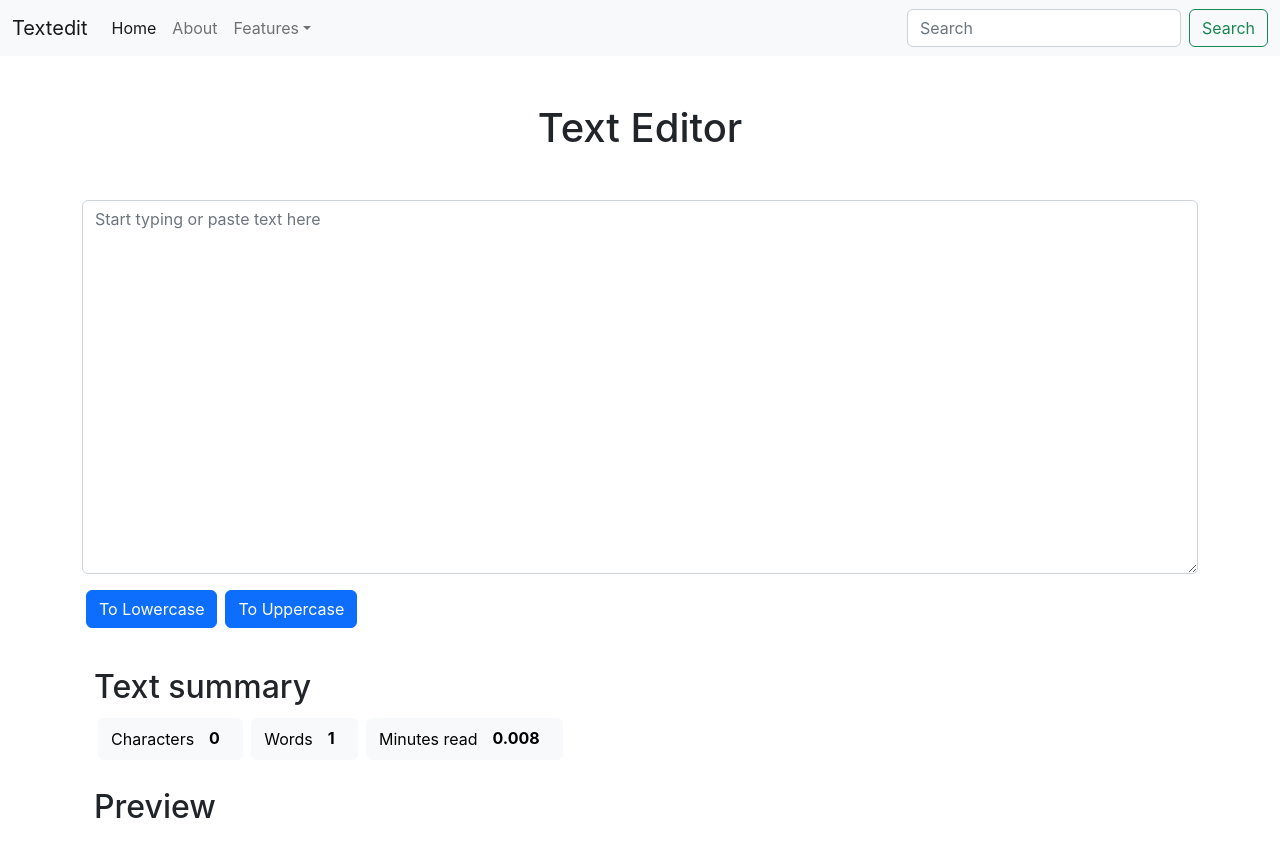
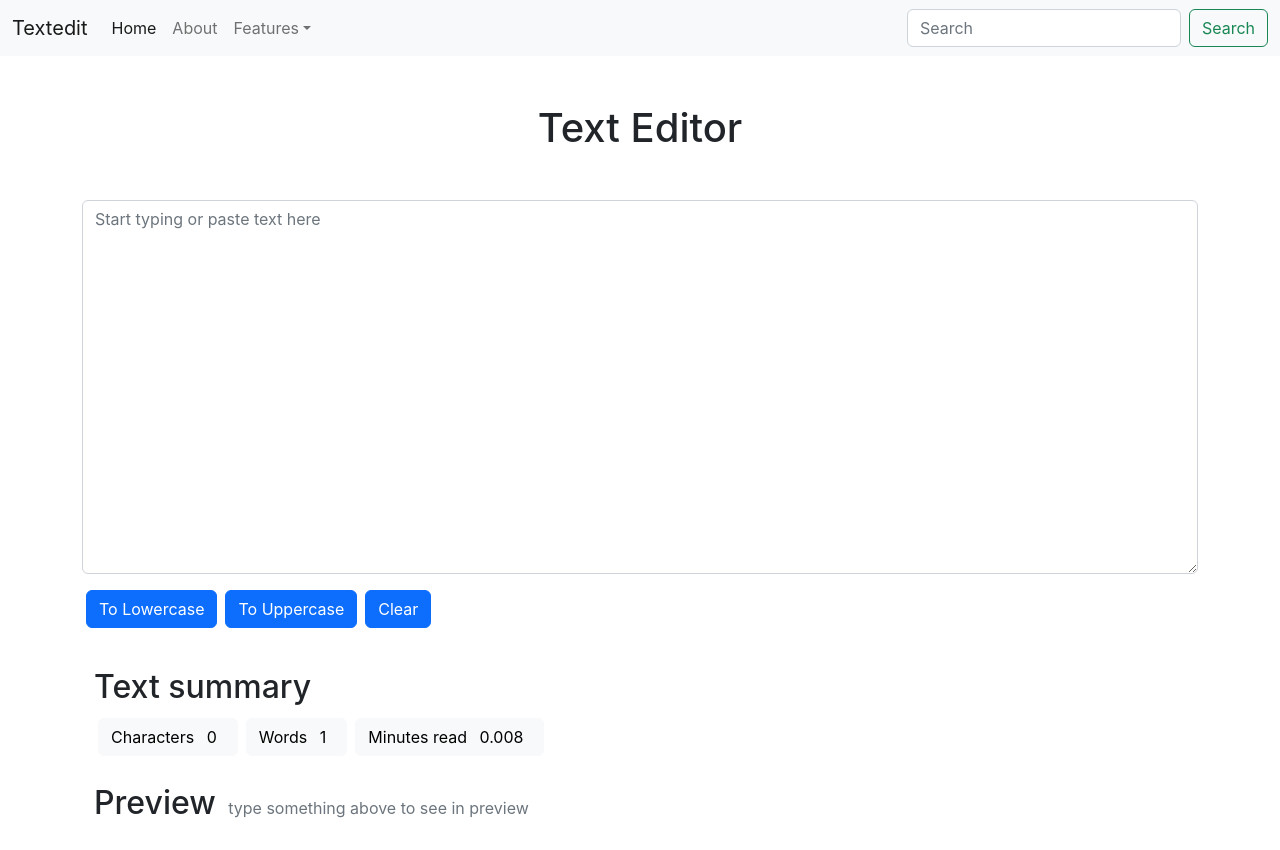
Before and after one commit to pushkardangi/textedit-app, a React (Create React App) app: page / in a window 1280 px wide. Built offline with nearby package versions, Linux system fonts and the light colour scheme.

Commit message:
09 completed (clear btn added)

```diff
--- a/src/components/TextForm.js
+++ b/src/components/TextForm.js
@@ -2,7 +2,6 @@ import React, { useState } from "react";
 import PropTypes from "prop-types";
 
 export default function TextForm(props) {
-
   // function convert text to lowercase and
   // change the state to new text(lowercase)
   const handleLowercase = () => {
@@ -15,6 +14,11 @@ export default function TextForm(props) {
     console.log("Uppercase was clicked.");
     const newText = text.toUpperCase();
     setText(newText);
+  };
+
+  const handleClear = () => {
+    console.log("Clear was clicked.");
+    setText("");
   };
 
   // change in the state of textarea
@@ -60,6 +64,12 @@ export default function TextForm(props) {
             To Uppercase
           </button>
 
+          <button
+            type="button"
+            className="btn btn-primary mx-1 my-3"
+            onClick={handleClear}>
+            Clear
+          </button>
         </div>
       </main>
 
@@ -69,26 +79,29 @@ export default function TextForm(props) {
 
           <button type="button" className="btn btn-light m-1">
             Characters{" "}
-            <span className="badge text-bg-light fs-6">{text.length}</span>
+            <span className="mx-2 fs-6">{text.length}</span>
           </button>
 
           <button type="button" className="btn btn-light m-1">
             Words{" "}
-            <span className="badge text-bg-light fs-6">
+            <span className="mx-2 fs-6">
               {text.split(" ").length}
             </span>
           </button>
 
           <button type="button" className="btn btn-light m-1">
-            Minutes read {" "}
-            <span className="badge text-bg-light fs-6">
-              {text.split(" ").length*0.008}
+            Minutes read{" "}
+            <span className="mx-2 fs-6">
+              {text.split(" ").length * 0.008}
             </span>
           </button>
         </div>
 
         <div className="container my-4">
-          <h2>Preview</h2>
+          <div className="h2 d-inline">Preview</div>{" "}
+          <span className="mx-2 text-secondary">
+            type something above to see in preview
+          </span>
           <div className="preview mx-1 my-1">{text}</div>
         </div>
       </div>
```
